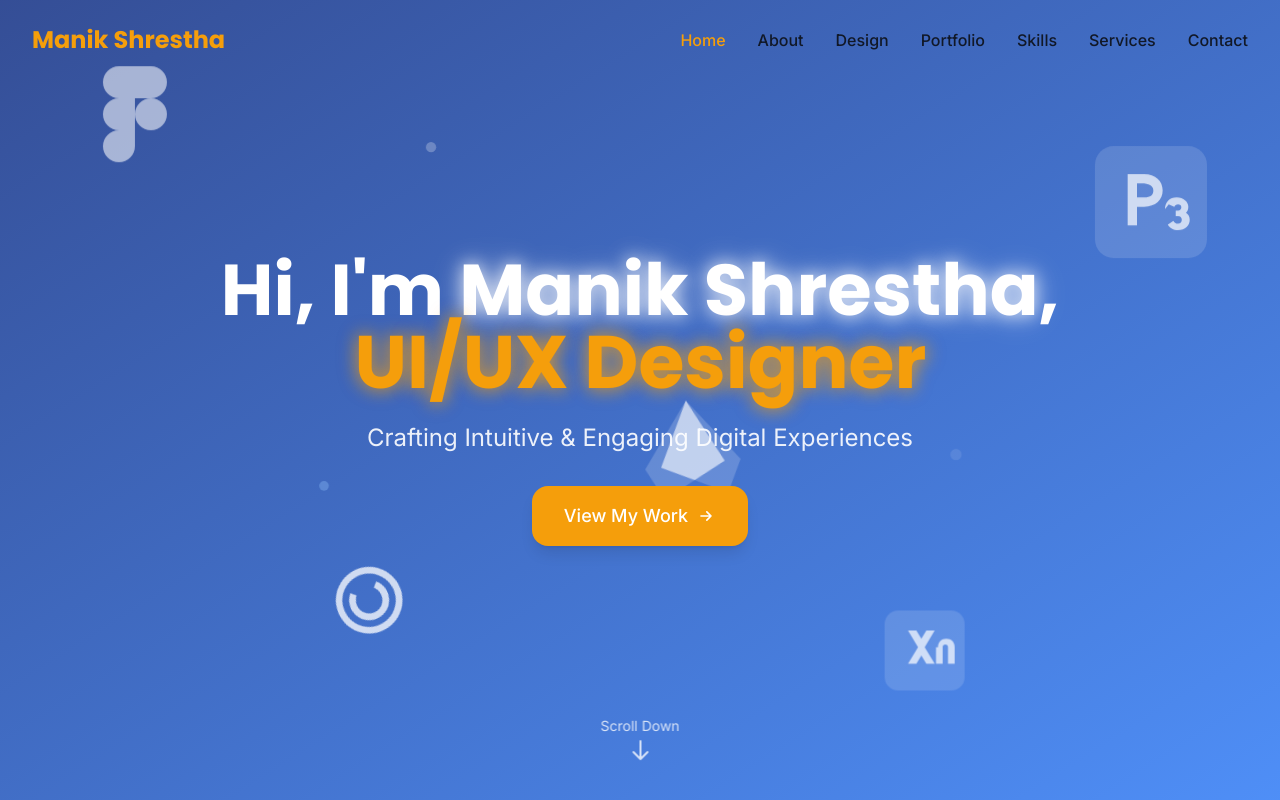
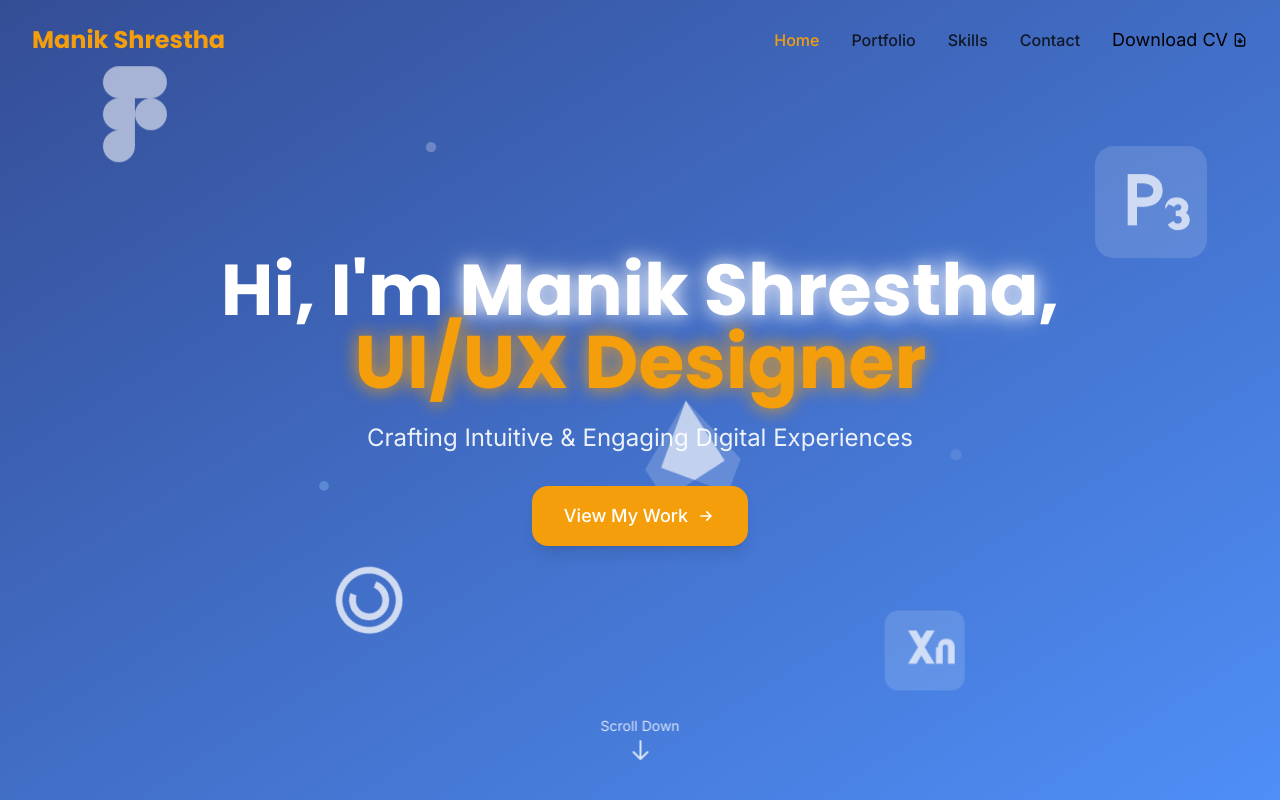
Before and after one commit to Manikkkk/Portfolio-website, a plain HTML site: page index.html in a window 1280 px wide. Shown: the top 800 px of the page. Drawn offline with nearby package versions, Linux system fonts and the light colour scheme.

Commit message:
change dashboard

```diff
--- a/index.html
+++ b/index.html
@@ -847,24 +847,32 @@
                         <a href="#hero" class="nav-link text-darkGray hover:text-secondary transition-colors duration-300 font-body font-medium" aria-label="Navigate to home">
                             Home
                         </a>
-                        <a href="#about" class="nav-link text-darkGray hover:text-secondary transition-colors duration-300 font-body font-medium" aria-label="Navigate to about section">
+                        <!-- <a href="#about" class="nav-link text-darkGray hover:text-secondary transition-colors duration-300 font-body font-medium" aria-label="Navigate to about section">
                             About
-                        </a>
-                        <a href="#process" class="nav-link text-darkGray hover:text-secondary transition-colors duration-300 font-body font-medium" aria-label="Navigate to design process section">
+                        </a> -->
+                        <!-- <a href="#process" class="nav-link text-darkGray hover:text-secondary transition-colors duration-300 font-body font-medium" aria-label="Navigate to design process section">
                             Design
-                        </a>
+                        </a> -->
                         <a href="#portfolio" class="nav-link text-darkGray hover:text-secondary transition-colors duration-300 font-body font-medium" aria-label="Navigate to portfolio section">
                             Portfolio
                         </a>
                         <a href="#skills" class="nav-link text-darkGray hover:text-secondary transition-colors duration-300 font-body font-medium" aria-label="Navigate to skills section">
                             Skills
                         </a>
-                        <a href="#services" class="nav-link text-darkGray hover:text-secondary transition-colors duration-300 font-body font-medium" aria-label="Navigate to services section">
+                        <!-- <a href="#services" class="nav-link text-darkGray hover:text-secondary transition-colors duration-300 font-body font-medium" aria-label="Navigate to services section">
                             Services
-                        </a>
+                        </a> -->
                         <a href="#contact" class="nav-link text-darkGray hover:text-secondary transition-colors duration-300 font-body font-medium" aria-label="Navigate to contact section">
                             Contact
                         </a>
+                     <a href="assets/image/Manik's CV.pdf"
+                       download="Manik_Shrestha_CV.pdf"
+                       class="inline-flex items-center text-black font-body font-small text-base sm:text-lg rounded-xl transition-all duration-300 hover:scale-105">
+                        Download CV
+                        <svg class="w-4 h-4 ml-1" fill="none" stroke="currentColor" viewBox="0 0 24 24" xmlns="http://www.w3.org/2000/svg">
+                            <path stroke-linecap="round" stroke-linejoin="round" stroke-width="2" d="M12 10v6m0 0l-3-3m3 3l3-3m2 8H7a2 2 0 01-2-2V5a2 2 0 012-2h5.586a1 1 0 01.707.293l5.414 5.414a1 1 0 01.293.707V19a2 2 0 01-2 2z"></path>
+                        </svg>
+                    </a>
                     </div>
 
                 </div>
```
Also changed, not shown: assets/image/LearnAxis/Dashboard.png.
